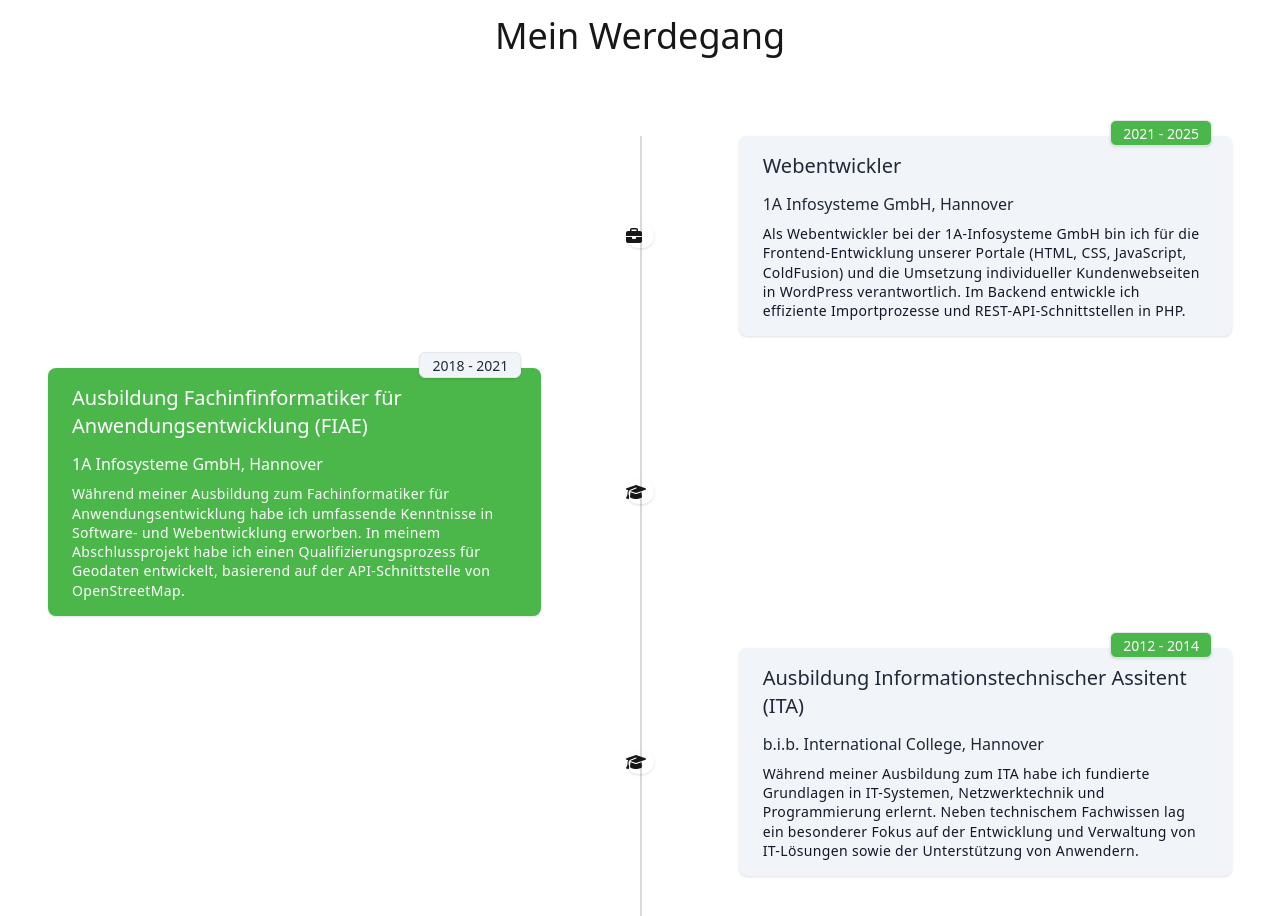
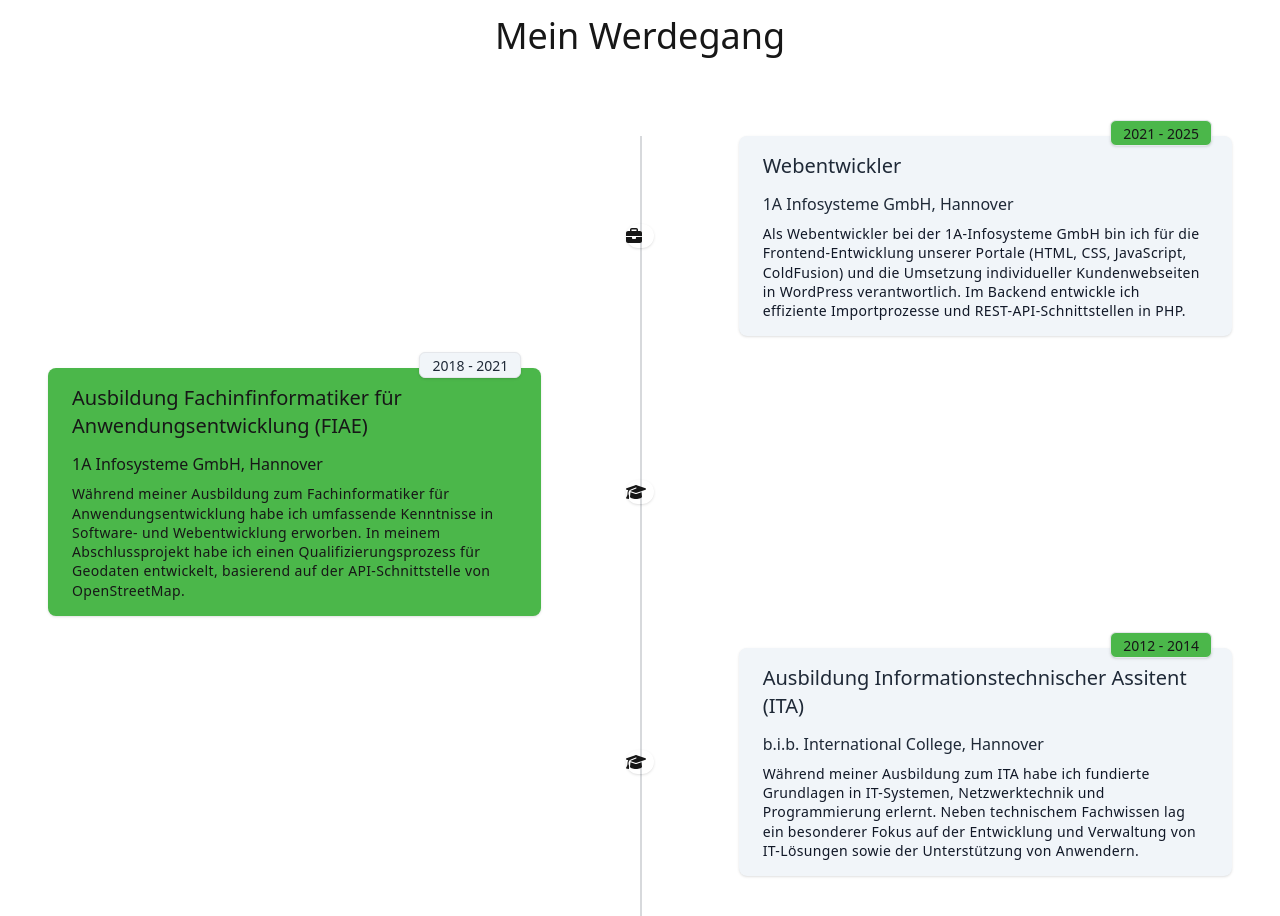
Before and after one commit to pelidigatto/portfolio_v2, a Next.js app: page / in a window 1280 px wide. Shown: the part 1380-2296 px from the top of the page. Built offline with nearby package versions, Linux system fonts and the light colour scheme.

Commit message:
[C] Change Hilight for better Contrast

```diff
--- a/app/page.tsx
+++ b/app/page.tsx
@@ -131,7 +131,7 @@ export default function Home() {
               </div>
               <div className="order-1 bg-slate-100 rounded-lg shadow w-full  sm:w-5/12 px-6 py-4 relative">
                 <div className="absolute -top-4 right-5 border px-3 bg-hightlight rounded-md shadow">
-                  <span className="text-white text-sm ">2021 - 2025</span>
+                  <span className="text-sm">2021 - 2025</span>
                 </div>
                 <h3 className="mb-3 font-thin text-gray-800 text-sm md:text-xl">
                   Webentwickler
@@ -160,20 +160,20 @@ export default function Home() {
                 <div className="absolute -top-4 right-5 border px-3 bg-slate-100  rounded-md shadow">
                   <span className="text-gray-800 text-sm">2018 - 2021</span>
                 </div>
-                <h3 className="mb-3 font-thin text-white text-sm md:text-xl ">
+                <h3 className="mb-3 font-thin text-sm md:text-xl ">
                   Ausbildung Fachinfinformatiker für Anwendungsentwicklung
                   (FIAE)
                 </h3>
-                <h4 className="mb-2 font-thin text-white text-md">
+                <h4 className="mb-2 font-thin text-md">
                   1A Infosysteme GmbH, Hannover
                 </h4>
-                <p className="font-thin text-sm leading-snug tracking-wide text-white  text-opacity-100">
+                <p className="font-thin text-sm leading-snug tracking-wide text-opacity-100">
                   Während meiner Ausbildung zum Fachinformatiker für
                   Anwendungsentwicklung habe ich umfassende Kenntnisse in
                   Software- und Webentwicklung erworben. In meinem
                   Abschlussprojekt habe ich einen Qualifizierungsprozess für
                   Geodaten entwickelt, basierend auf der API-Schnittstelle von
-                  OpenStreetMap.{" "}
+                  OpenStreetMap.
                 </p>
               </div>
             </div>
@@ -187,7 +187,7 @@ export default function Home() {
               </div>
               <div className="order-1 bg-slate-100 rounded-lg shadow w-full  sm:w-5/12 px-6 py-4 relative">
                 <div className="absolute -top-4 right-5 border px-3 bg-hightlight rounded-md shadow">
-                  <span className="text-white text-sm">2012 - 2014</span>
+                  <span className="text-sm">2012 - 2014</span>
                 </div>
                 <h3 className="mb-3 font-thin text-gray-800 text-sm md:text-xl ">
                   Ausbildung Informationstechnischer Assitent (ITA)
@@ -200,7 +200,7 @@ export default function Home() {
                   Grundlagen in IT-Systemen, Netzwerktechnik und Programmierung
                   erlernt. Neben technischem Fachwissen lag ein besonderer Fokus
                   auf der Entwicklung und Verwaltung von IT-Lösungen sowie der
-                  Unterstützung von Anwendern.{" "}
+                  Unterstützung von Anwendern.
                 </p>
               </div>
             </div>
--- a/app/projekte/[slug]/page.tsx
+++ b/app/projekte/[slug]/page.tsx
@@ -43,7 +43,7 @@ export default async function Page({
               <a
                 href={Metadata.project_url}
                 target="_blank"
-                className="border rounded p-2 font-thin bg-green-500 hover:bg-green-600 text-white"
+                className="border rounded p-2 font-thin bg-green-500 hover:bg-green-600"
               >
                 Demo
               </a>
--- a/app/projekte/page.tsx
+++ b/app/projekte/page.tsx
@@ -44,7 +44,7 @@ export default async function Projekte() {
                   </div>
                   <div className="cols-span-12 text-center mt-5">
                     <Btn
-                      className="border rounded p-2 font-thin bg-green-500 hover:bg-green-600 text-white"
+                      className="border rounded p-2 font-thin bg-green-500 hover:bg-green-600"
                       href={d.replace(".mdx", "/")}
                       title={ProjektMeta.project_titel}
                       text="Mehr erfahren"
```
